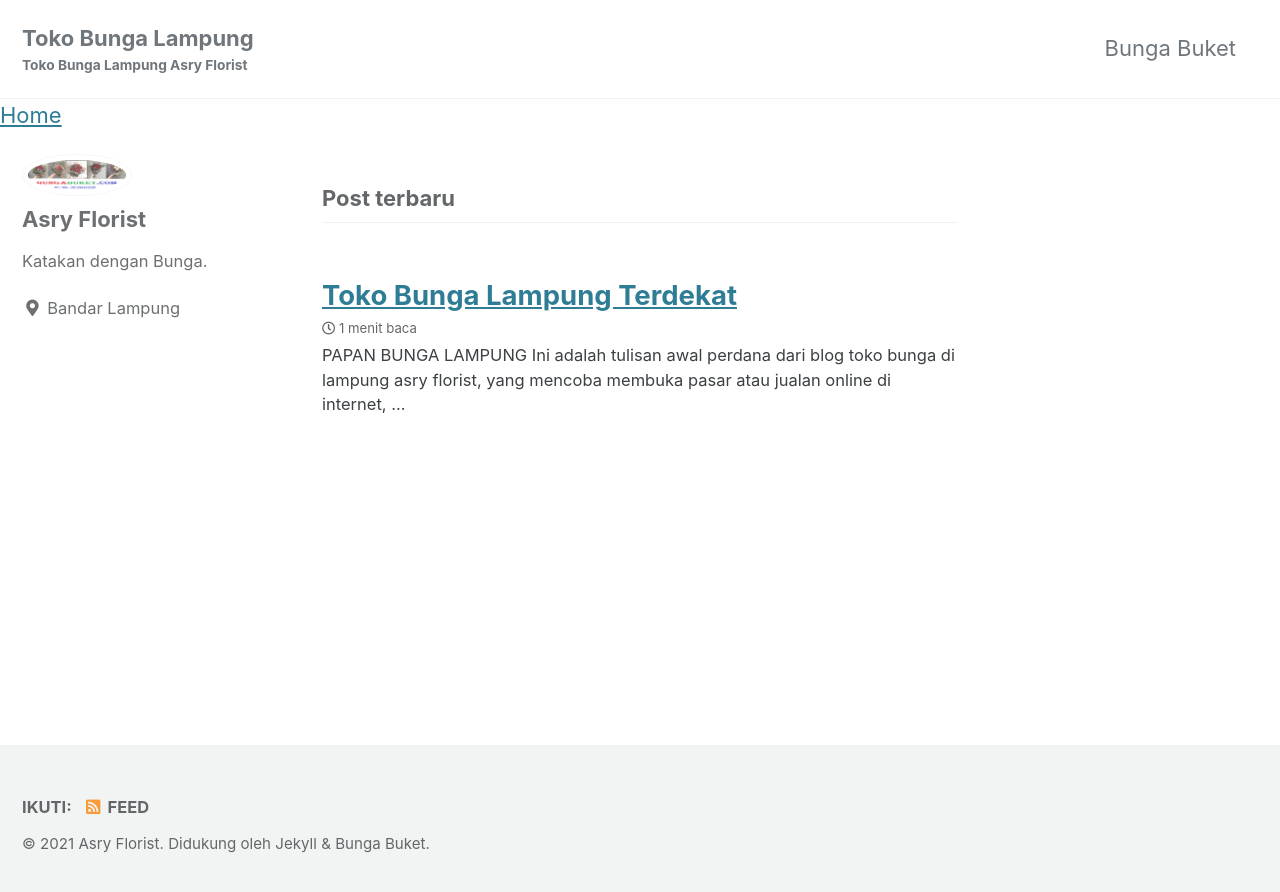
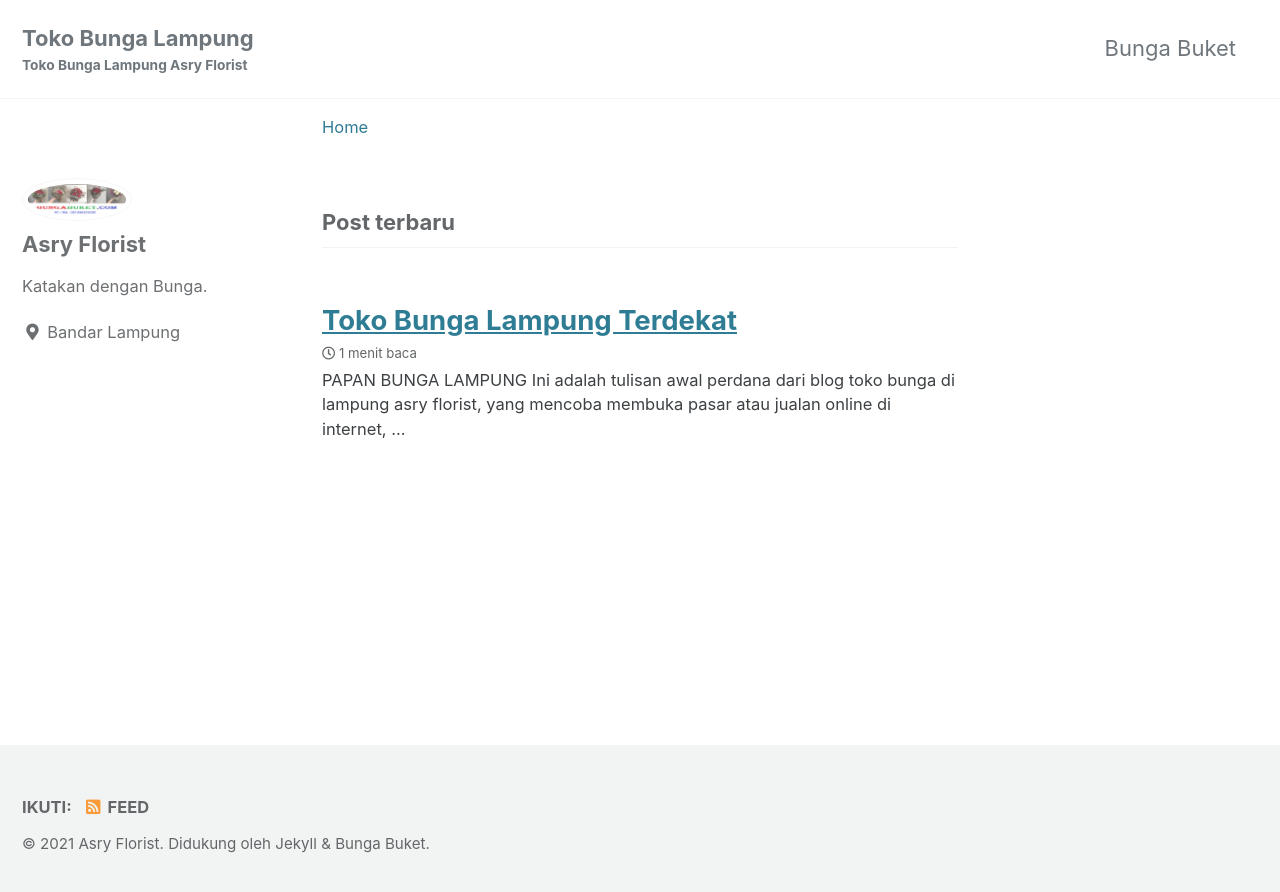
Before and after one commit to bungaasryflorist/tokobungalampung.github.io, a Jekyll site: the page built from index.html, in a window 1280 px wide. Shown: the top 892 px of the page. Built offline with Jekyll 4.4.1, drawn with Linux system fonts in a browser that asks for light colours; cached includes are drawn as plain includes; the list of posts is cut into pages by our own code.

Commit message:
Update breadcrumbs.html

```diff
--- a/_includes/breadcrumbs.html
+++ b/_includes/breadcrumbs.html
@@ -1,11 +1,87 @@
-<div id="breadcrumbs">
+<div class="myBreadcrumbTrail">
+<nav class="breadcrumbs"  aria-label="you are here!" role="navigation">
   {% assign crumbs = page.url | remove:'/index.html' | split: '/' %}
-<a href="/">Home</a>
+   <ol class="breadcrumb list-unstyled" itemscope itemtype="http://schema.org/BreadcrumbList">
+     <li class="breadcrumb-item " itemprop="itemListElement" itemscope itemtype="http://schema.org/ListItem">
+        <a itemprop="item" href="/">
+           <span itemprop="name">Home</span>
+        </a>
+        <meta itemprop="position" content="1" />
+     </li>
       {% for crumb in crumbs offset: 1 %}
       {% if forloop.last %}
-    / {{ page.title }}
+      <li class="breadcrumb-item" itemprop="itemListElement" itemscope itemtype="http://schema.org/ListItem">
+        {{ crumb | replace:'-',' ' | remove:'.html' | capitalize }}
+         <a class="breadcrumb-item-hidden" itemprop="item" href="{% assign crumb_limit = forloop.index | plus: 1 %}{% for crumb in crumbs limit: crumb_limit %}{{ crumb | append: '/' }}{% endfor %}">
+            <span itemprop="name">{{ crumb | replace:'-',' ' | remove:'.html' | capitalize }}</span>
+         </a>
+         <meta itemprop="position" content="{{ forloop.index | plus: 1 }}" />
+      </li>
       {% else %}
-    / <a href="{% assign crumb_limit = forloop.index | plus: 1 %}{% for crumb in crumbs limit: crumb_limit %}{{ crumb | append: '/' | replace:'without-plugin/','without-plugins/' }}{% endfor %}">{{ crumb | replace:'-',' ' | remove:'.html' | capitalize }}</a>
+      <li class="breadcrumb-item" itemprop="itemListElement" itemscope itemtype="http://schema.org/ListItem">
+         <a itemprop="item" href="{% assign crumb_limit = forloop.index | plus: 1 %}{% for crumb in crumbs limit: crumb_limit %}{{ crumb | append: '/' }}{% endfor %}">
+            <span itemprop="name">{{ crumb | replace:'-',' ' | remove:'.html' | capitalize }}</span>
+         </a>
+         <meta itemprop="position" content="{{ forloop.index | plus: 1 }}" />
+      </li>
       {% endif %}
     {% endfor %}
+   </ol>
+</nav>
 </div>
+
+
+<!--
+nav.breadcrumbs {
+  width: 100%;
+  float: left;
+  text-transform: uppercase;
+  font-weight: 700;
+  line-height: 18px;
+  padding: 0;
+  margin: 0;
+  display: inline-block;
+  z-index: 0;
+}
+nav.breadcrumbs ol {
+   margin-left: 0;
+}
+nav.breadcrumbs ol li a {
+   color: #818a91;
+   &:hover {
+     color: #660000; /* Choose your color*/
+     text-decoration: none;
+   }
+}
+nav.breadcrumbs .breadcrumb {
+   font-size: 10px;
+   color: #818a91;
+   padding: 0.75rem 1rem;
+   margin-bottom: 1rem;
+   list-style: none;
+   border-radius: 0.25rem;
+}
+nav.breadcrumbs .breadcrumb::after {
+   content: "";
+   display: table;
+   clear: both;
+}
+nav.breadcrumbs .breadcrumb-item {
+   float: left;
+}
+nav.breadcrumbs .breadcrumb-item-hidden {
+   visibility: hidden;
+}
+nav.breadcrumbs .breadcrumb-item+.breadcrumb-item::before {
+   display: inline-block;
+   padding-right: 0.5rem;
+   padding-left: 0.5rem;
+   color: #818a91;
+   content: "/";
+}
+@media (max-width: 768px) {
+  nav.breadcrumbs {
+    visibility: hidden;
+  }
+}
+-->
```
Lines whose indentation alone changed are shown as unchanged.
